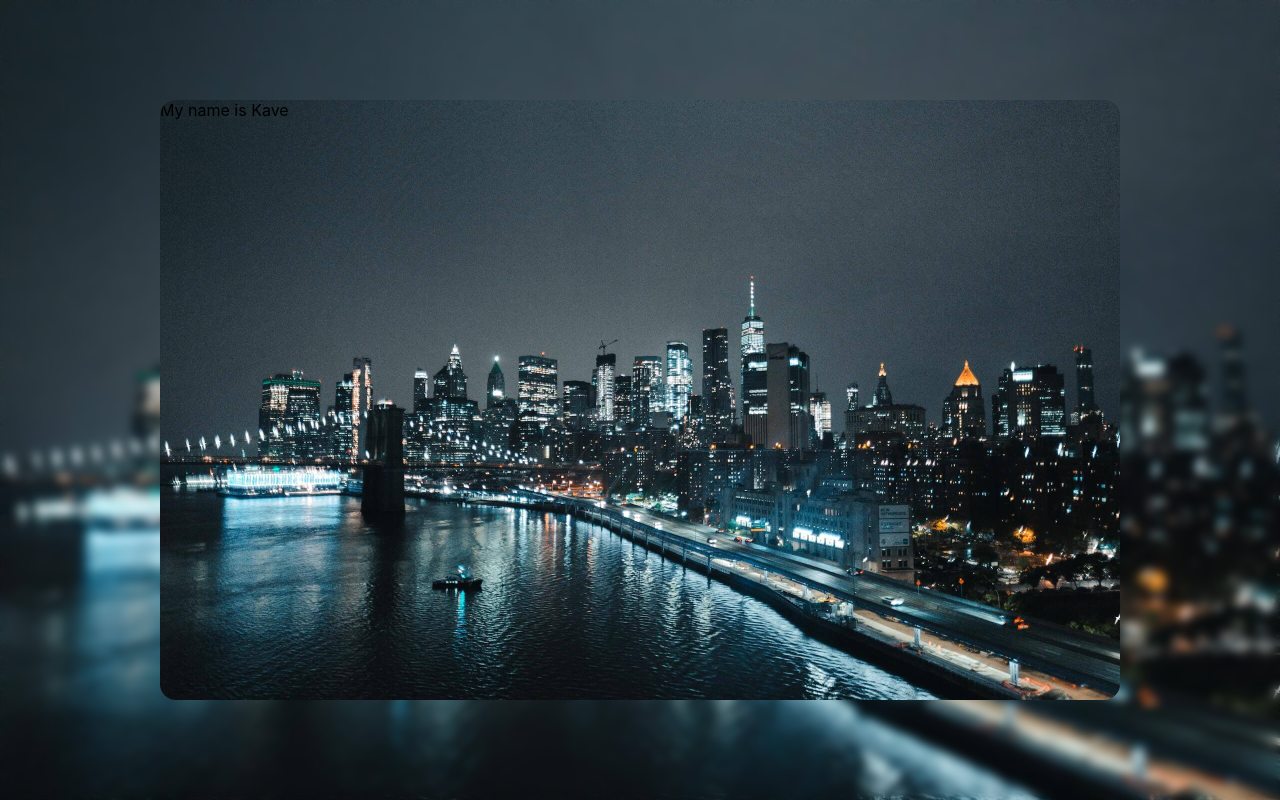
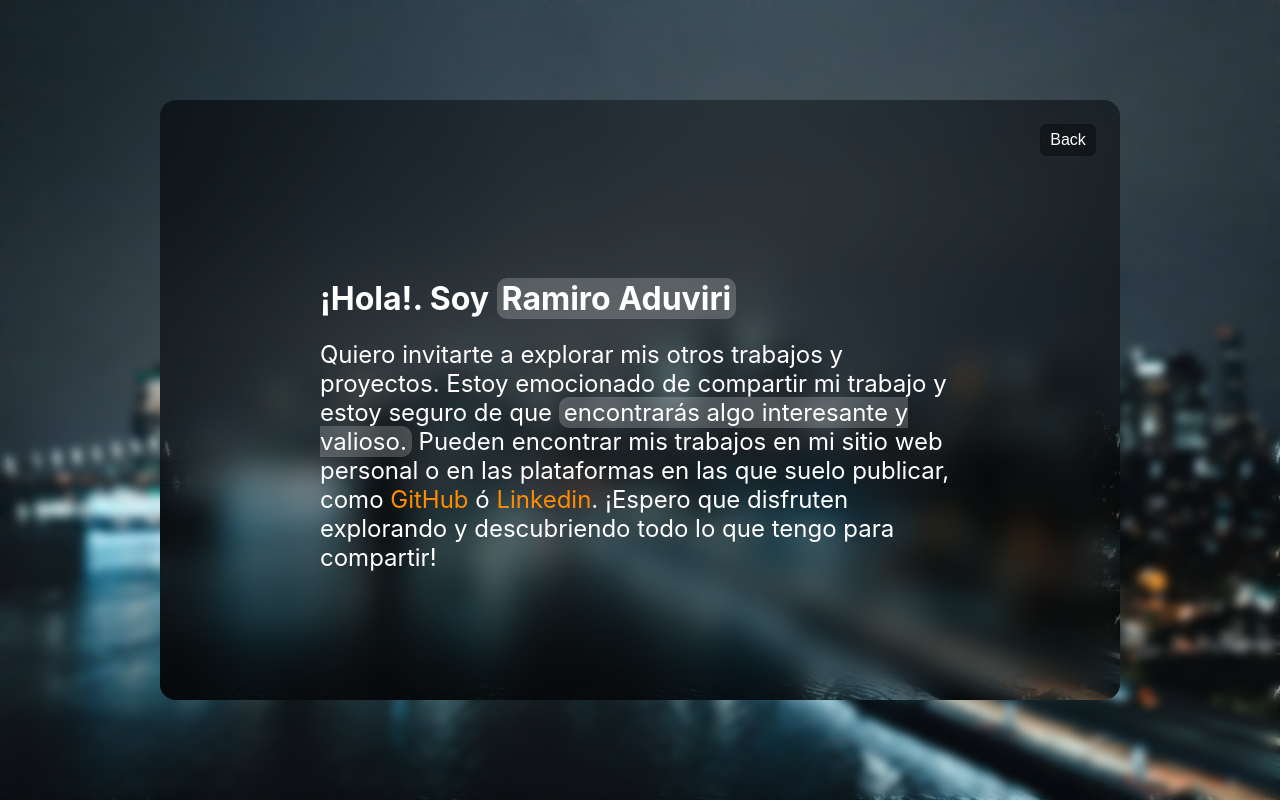
Before and after one commit to Ramir095/My-weather-app, a React (Create React App) app: page /about in a window 1280 px wide. Built offline with nearby package versions, Linux system fonts and the light colour scheme; no server answers; the HTML template or start-up script is replaced by a standard one.

Commit message:
feature: component About created

```diff
--- a/src/App.js
+++ b/src/App.js
@@ -28,7 +28,9 @@ function App() {
   };
 
   function onSearch(ciudad) {
+    console.log("estado", cities);
     const cityFound = cities.some(
+      // (c) => c.name.toLowerCase().includes(ciudad.toLowerCase())
       (c) => c.name.toLowerCase() === ciudad.toLowerCase()
     );
     if (cityFound) return alert("la ciudad ya existe");
@@ -42,6 +44,7 @@ function App() {
 
   const lastCity = cities[cities.length - 1];
   const cityId = lastCity ? lastCity.id : "";
+
 
   useEffect(() => {
     if (window.navigator.geolocation) {
--- /dev/null
+++ b/src/components/About/About.module.css
@@ -0,0 +1,67 @@
+.container {
+  width: 75vw;
+  height: 75vh;
+  /* background-color: #ffffff78; */
+  backdrop-filter: blur(16px);
+  color: white;
+}
+
+.background {
+  width: 100%;
+  height: 100%;
+  background-color: #0000005e;
+  display: flex;
+  justify-content: center;
+  align-items: center;
+}
+
+.text {
+  height: 74%;
+  width: 50vw;
+}
+
+.link {
+  color: #ff8c00;
+}
+
+.link:hover {
+  color: #ffa040;
+  transition: 1s;
+}
+
+.myName {
+  background-color: #ffffff33;
+  padding: 1px 5px;
+  border-radius: 10px;
+}
+
+.description {
+  font-size: 1.5rem;
+}
+
+.buttonContainer {
+  width: 100%;
+  display: flex;
+  justify-content: flex-end;
+  background-color: #0000005e;
+}
+
+.button {
+  border: 0.2px solid #0000001e;
+  margin: 1.5rem;
+  width: 3.5rem;
+  height: 2rem;
+  border-radius: 7px;
+  font-size: 1rem;
+  display: flex;
+  align-items: center;
+  justify-content: center;
+  background-color: #0000005e;
+  cursor: pointer;
+  transition: background-color 0.25s;
+  color: white;
+}
+.button:hover {
+  background-color: #ffffff60;
+  border: 0.5px solid transparent;
+}
--- a/src/components/About/index.jsx
+++ b/src/components/About/index.jsx
@@ -1,8 +1,30 @@
-
+import { Link } from "react-router-dom";
+import styles from "./About.module.css";
 const About = () => {
   return (
-    <div>My name is Kave</div>
-  )
-}
+    <div className={styles.container}>
+      <div className={styles.buttonContainer}>
+        <Link to='/home'><button className={styles.button}>Back</button></Link>
+      </div>
+      <div className={styles.background}>
+        <div className={styles.text}>
+          <h1 className={styles.name}>¡Hola!. Soy <span className={styles.myName}>Ramiro Aduviri</span></h1>
+          <p className={styles.description}>
+            Quiero invitarte a explorar mis otros trabajos y proyectos. Estoy
+            emocionado de compartir mi trabajo y estoy seguro de que {" "}
+            <span className={styles.myName}> encontrarás algo interesante y valioso.</span> Pueden encontrar mis trabajos en mi
+            sitio web personal o en las plataformas en las que suelo publicar,
+            como <a className={styles.link} href="https://github.com/Ramir095">GitHub</a> ó{" "}
+            <a className={styles.link} href="https://www.linkedin.com/in/kevin-aduviri-b9b964234/">
+              Linkedin
+            </a>
+            . ¡Espero que disfruten explorando y descubriendo todo lo que tengo
+            para compartir!
+          </p>
+        </div>
+      </div>
+    </div>
+  );
+};
 
-export default About
+export default About;
--- a/src/components/SearchBar/index.jsx
+++ b/src/components/SearchBar/index.jsx
@@ -5,7 +5,6 @@ import { useState } from "react";
 
 const SearchBar = ({ onSearch }) => {
   const [city, setCity] = useState("");
-
   const handleSearch = (e) => {
     e.preventDefault();
     onSearch(city);
@@ -27,7 +26,7 @@ const SearchBar = ({ onSearch }) => {
       </div>
 
       <div className={styles.buttonContainer}>
-        <Link to="./about">
+        <Link to="/about">
           <button className={styles.buttonsRight}>About</button>
         </Link>
       </div>
```
Also changed, not shown: src/controllers/fetchCoords.js (line endings or trailing spaces).
